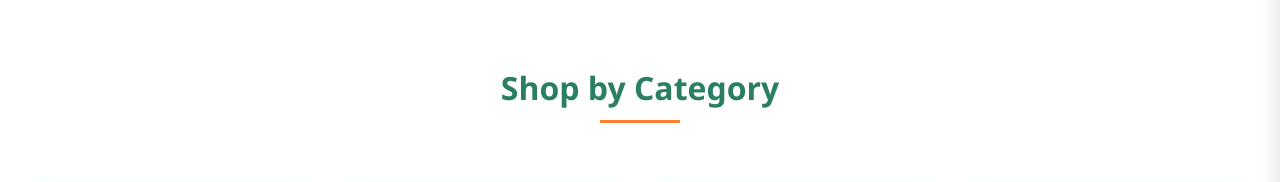
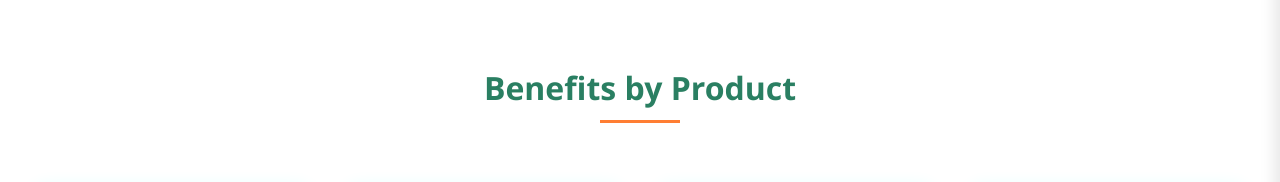
Before and after one commit to Dilnoor19/Spichlorel, a plain HTML site: page market.html in a window 1280 px wide. Shown: the part 548-730 px from the top of the page. Drawn offline with Linux system fonts and the light colour scheme.

Commit message:
Update market.html

```diff
--- a/market.html
+++ b/market.html
@@ -771,7 +771,7 @@
     <section class="categories">
         <div class="categories-container">
             <div class="section-header">
-                <h2 class="section-title" style="text-align:center; font-size:2rem; margin-bottom:1.5rem;">Shop by Category</h2>
+                <h2 class="section-title" style="text-align:center; font-size:2rem; margin-bottom:1.5rem;">Benefits by Product</h2>
             </div>
             <div class="categories-grid" style="display: grid; grid-template-columns: repeat(auto-fit, minmax(220px, 1fr)); gap: 2rem;">
 
```
